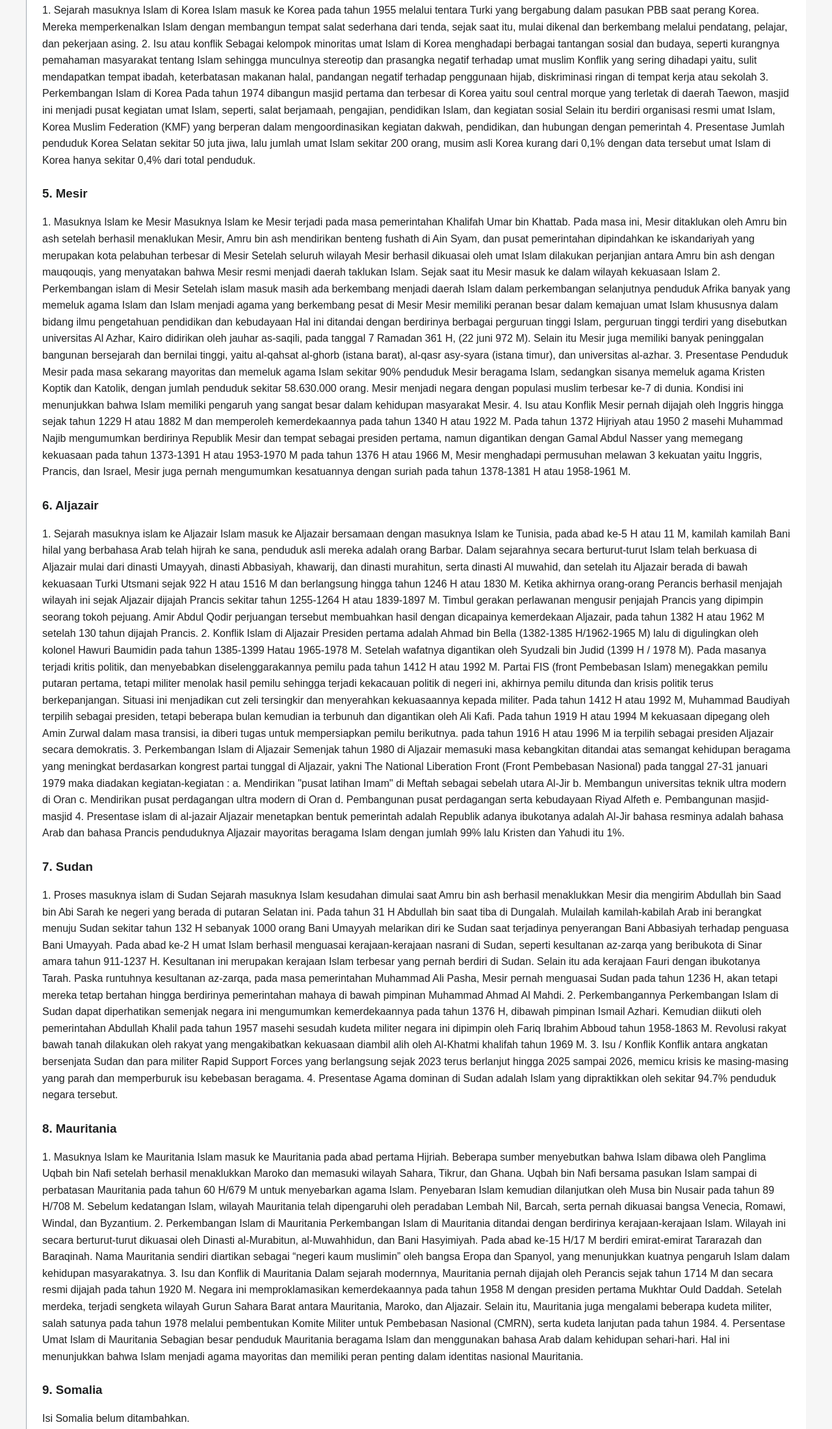
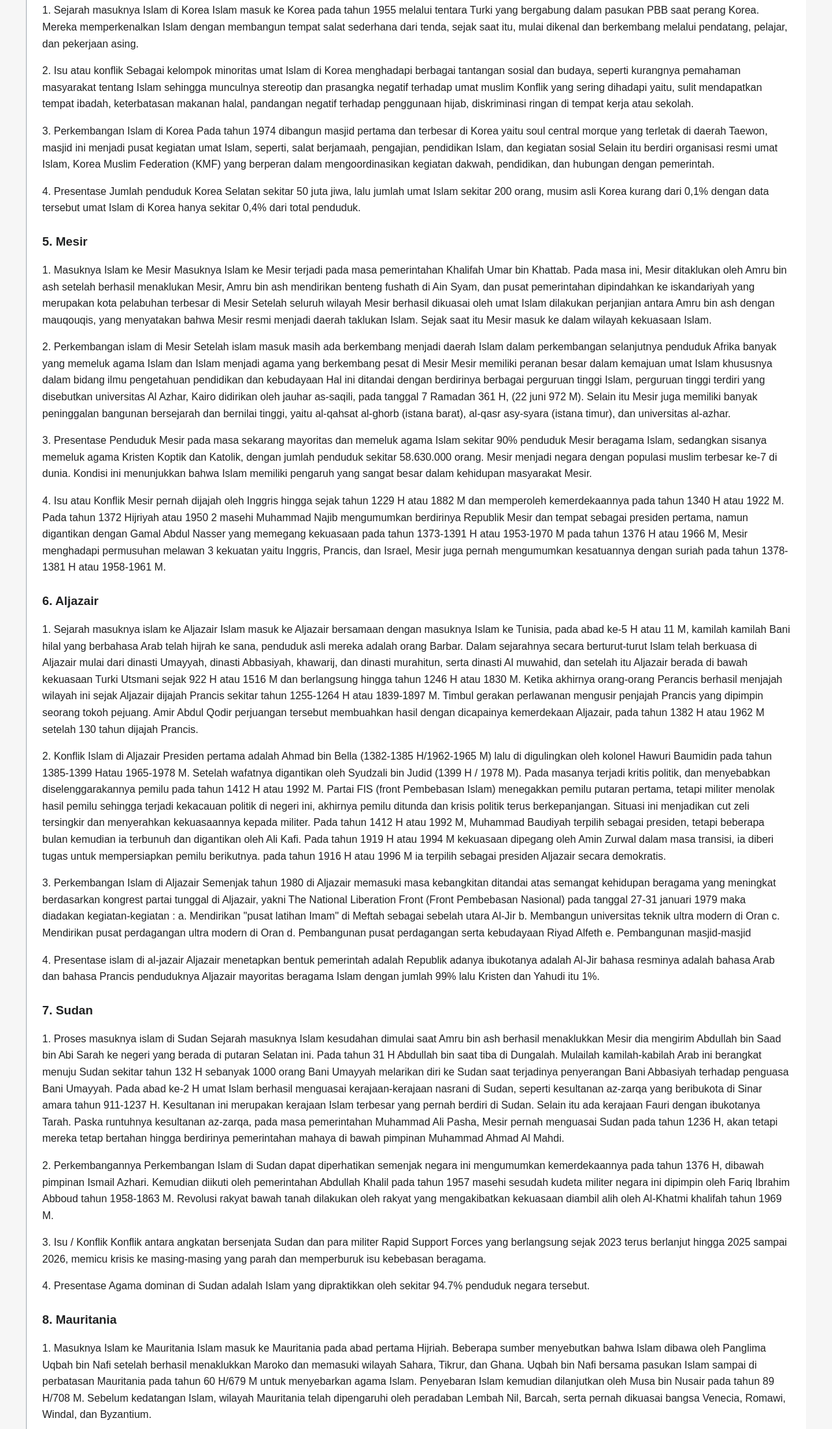
Before and after one commit to fakhriker/Pengetahuan, a plain HTML site: page ski.html in a window 1280 px wide. Shown: the part 1878-4077 px from the top of the page at 65% size. Drawn offline with Linux system fonts and the light colour scheme.

Commit message:
Update ski.html

```diff
--- a/ski.html
+++ b/ski.html
@@ -108,70 +108,70 @@ Buddhis 18.2%, Kristen 5.1%, Islam, 1.8% , kepercayaan 21.9%, Hindu <0.1%, Yahud
 
     <h3 id="korea">4. Korea</h3>
     <p>1. Sejarah masuknya Islam di Korea
-Islam masuk ke Korea pada tahun 1955 melalui tentara Turki yang bergabung dalam pasukan PBB saat perang Korea. Mereka memperkenalkan Islam dengan membangun tempat salat sederhana dari tenda, sejak saat itu, mulai dikenal dan berkembang melalui pendatang, pelajar, dan pekerjaan asing.
-2. Isu atau konflik
+Islam masuk ke Korea pada tahun 1955 melalui tentara Turki yang bergabung dalam pasukan PBB saat perang Korea. Mereka memperkenalkan Islam dengan membangun tempat salat sederhana dari tenda, sejak saat itu, mulai dikenal dan berkembang melalui pendatang, pelajar, dan pekerjaan asing.</p>
+<p>2. Isu atau konflik
 Sebagai kelompok minoritas umat Islam di Korea menghadapi berbagai tantangan sosial dan budaya, seperti kurangnya pemahaman masyarakat tentang Islam sehingga munculnya stereotip dan prasangka negatif terhadap umat muslim
-Konflik yang sering dihadapi yaitu, sulit mendapatkan tempat ibadah, keterbatasan makanan halal, pandangan negatif terhadap penggunaan hijab, diskriminasi ringan di tempat kerja atau sekolah
-3. Perkembangan Islam di Korea
+Konflik yang sering dihadapi yaitu, sulit mendapatkan tempat ibadah, keterbatasan makanan halal, pandangan negatif terhadap penggunaan hijab, diskriminasi ringan di tempat kerja atau sekolah.</p>
+<p>3. Perkembangan Islam di Korea
 Pada tahun 1974 dibangun masjid pertama dan terbesar di Korea yaitu soul central morque yang terletak di daerah Taewon, masjid ini menjadi pusat kegiatan umat Islam, seperti, salat berjamaah, pengajian, pendidikan Islam, dan kegiatan sosial
-Selain itu berdiri organisasi resmi umat Islam, Korea Muslim Federation (KMF) yang berperan dalam mengoordinasikan kegiatan dakwah, pendidikan, dan hubungan dengan pemerintah
-4. Presentase
+Selain itu berdiri organisasi resmi umat Islam, Korea Muslim Federation (KMF) yang berperan dalam mengoordinasikan kegiatan dakwah, pendidikan, dan hubungan dengan pemerintah.</p>
+<p>4. Presentase
 Jumlah penduduk Korea Selatan sekitar 50 juta jiwa, lalu jumlah umat Islam sekitar 200 orang, musim asli Korea kurang dari 0,1% dengan data tersebut umat Islam di Korea hanya sekitar 0,4% dari total penduduk.</p>
 
     <h3 id="mesir">5. Mesir</h3>
     <p>1. Masuknya Islam ke Mesir
 Masuknya Islam ke Mesir terjadi pada masa pemerintahan Khalifah Umar bin Khattab. Pada masa ini, Mesir ditaklukan oleh Amru bin ash setelah berhasil menaklukan Mesir, Amru bin ash mendirikan benteng fushath di Ain Syam, dan pusat pemerintahan dipindahkan ke iskandariyah yang merupakan kota pelabuhan terbesar di Mesir
-Setelah seluruh wilayah Mesir berhasil dikuasai oleh umat Islam dilakukan perjanjian antara Amru bin ash dengan mauqouqis, yang menyatakan bahwa Mesir resmi menjadi daerah taklukan Islam. Sejak saat itu Mesir masuk ke dalam wilayah kekuasaan Islam
-2. Perkembangan islam di Mesir
+Setelah seluruh wilayah Mesir berhasil dikuasai oleh umat Islam dilakukan perjanjian antara Amru bin ash dengan mauqouqis, yang menyatakan bahwa Mesir resmi menjadi daerah taklukan Islam. Sejak saat itu Mesir masuk ke dalam wilayah kekuasaan Islam.</p>
+<p>2. Perkembangan islam di Mesir
 Setelah islam masuk masih ada berkembang menjadi daerah Islam dalam perkembangan selanjutnya penduduk Afrika banyak yang memeluk agama Islam dan Islam menjadi agama yang berkembang pesat di Mesir
 Mesir memiliki peranan besar dalam kemajuan umat Islam khususnya dalam bidang ilmu pengetahuan pendidikan dan kebudayaan
 Hal ini ditandai dengan berdirinya berbagai perguruan tinggi Islam, perguruan tinggi terdiri yang disebutkan universitas Al Azhar, Kairo didirikan oleh jauhar as-saqili, pada tanggal 7 Ramadan 361 H, (22 juni 972 M).
-Selain itu Mesir juga memiliki banyak peninggalan bangunan bersejarah dan bernilai tinggi, yaitu al-qahsat al-ghorb (istana barat), al-qasr asy-syara (istana timur), dan universitas al-azhar.
-3. Presentase
-Penduduk Mesir pada masa sekarang mayoritas dan memeluk agama Islam sekitar 90% penduduk Mesir beragama Islam, sedangkan sisanya memeluk agama Kristen Koptik dan Katolik, dengan jumlah penduduk sekitar 58.630.000 orang. Mesir menjadi negara dengan populasi muslim terbesar ke-7 di dunia. Kondisi ini menunjukkan bahwa Islam memiliki pengaruh yang sangat besar dalam kehidupan masyarakat Mesir.
-4. Isu atau Konflik
+Selain itu Mesir juga memiliki banyak peninggalan bangunan bersejarah dan bernilai tinggi, yaitu al-qahsat al-ghorb (istana barat), al-qasr asy-syara (istana timur), dan universitas al-azhar.</p>
+<p>3. Presentase
+Penduduk Mesir pada masa sekarang mayoritas dan memeluk agama Islam sekitar 90% penduduk Mesir beragama Islam, sedangkan sisanya memeluk agama Kristen Koptik dan Katolik, dengan jumlah penduduk sekitar 58.630.000 orang. Mesir menjadi negara dengan populasi muslim terbesar ke-7 di dunia. Kondisi ini menunjukkan bahwa Islam memiliki pengaruh yang sangat besar dalam kehidupan masyarakat Mesir.</p>
+<p>4. Isu atau Konflik
 Mesir pernah dijajah oleh Inggris hingga sejak tahun 1229 H atau 1882 M dan memperoleh kemerdekaannya pada tahun 1340 H atau 1922 M. Pada tahun 1372 Hijriyah atau 1950 2 masehi Muhammad Najib mengumumkan berdirinya Republik Mesir dan tempat sebagai presiden pertama, namun digantikan dengan Gamal Abdul Nasser yang memegang kekuasaan pada tahun 1373-1391 H atau 1953-1970 M pada tahun 1376 H atau 1966 M, Mesir menghadapi permusuhan melawan 3 kekuatan yaitu Inggris, Prancis, dan Israel, Mesir juga pernah mengumumkan kesatuannya dengan suriah pada tahun 1378-1381 H atau 1958-1961 M.</p>
 
     <h3 id="aljazair">6. Aljazair</h3>
     <p>1. Sejarah masuknya islam ke Aljazair
 Islam masuk ke Aljazair bersamaan dengan masuknya Islam ke Tunisia, pada abad ke-5 H atau 11 M, kamilah kamilah Bani hilal yang berbahasa Arab telah hijrah ke sana, penduduk asli mereka adalah orang Barbar.
-Dalam sejarahnya secara berturut-turut Islam telah berkuasa di Aljazair mulai dari dinasti Umayyah, dinasti Abbasiyah, khawarij, dan dinasti murahitun, serta dinasti Al muwahid, dan setelah itu Aljazair berada di bawah kekuasaan Turki Utsmani sejak 922 H atau 1516 M dan berlangsung hingga tahun 1246 H atau 1830 M. Ketika akhirnya orang-orang Perancis berhasil menjajah wilayah ini sejak Aljazair dijajah Prancis sekitar tahun 1255-1264 H atau 1839-1897 M. Timbul gerakan perlawanan mengusir penjajah Prancis yang dipimpin seorang tokoh pejuang. Amir Abdul Qodir perjuangan tersebut membuahkan hasil dengan dicapainya kemerdekaan Aljazair, pada tahun 1382 H atau 1962 M setelah 130 tahun dijajah Prancis.
-2. Konflik Islam di Aljazair
+Dalam sejarahnya secara berturut-turut Islam telah berkuasa di Aljazair mulai dari dinasti Umayyah, dinasti Abbasiyah, khawarij, dan dinasti murahitun, serta dinasti Al muwahid, dan setelah itu Aljazair berada di bawah kekuasaan Turki Utsmani sejak 922 H atau 1516 M dan berlangsung hingga tahun 1246 H atau 1830 M. Ketika akhirnya orang-orang Perancis berhasil menjajah wilayah ini sejak Aljazair dijajah Prancis sekitar tahun 1255-1264 H atau 1839-1897 M. Timbul gerakan perlawanan mengusir penjajah Prancis yang dipimpin seorang tokoh pejuang. Amir Abdul Qodir perjuangan tersebut membuahkan hasil dengan dicapainya kemerdekaan Aljazair, pada tahun 1382 H atau 1962 M setelah 130 tahun dijajah Prancis.</p>
+<p>2. Konflik Islam di Aljazair
 Presiden pertama adalah Ahmad bin Bella (1382-1385 H/1962-1965 M) lalu di digulingkan oleh kolonel Hawuri Baumidin pada tahun 1385-1399 Hatau 1965-1978 M.
 Setelah wafatnya digantikan oleh Syudzali bin Judid (1399 H / 1978 M). Pada masanya terjadi kritis politik, dan menyebabkan diselenggarakannya pemilu pada tahun 1412 H atau 1992 M. Partai FIS (front Pembebasan Islam) menegakkan pemilu putaran pertama, tetapi militer menolak hasil pemilu sehingga terjadi kekacauan politik di negeri ini, akhirnya pemilu ditunda dan krisis politik terus berkepanjangan.
-Situasi ini menjadikan cut zeli tersingkir dan menyerahkan kekuasaannya kepada militer. Pada tahun 1412 H atau 1992 M, Muhammad Baudiyah terpilih sebagai presiden, tetapi beberapa bulan kemudian ia terbunuh dan digantikan oleh Ali Kafi. Pada tahun 1919 H atau 1994 M kekuasaan dipegang oleh Amin Zurwal dalam masa transisi, ia diberi tugas untuk mempersiapkan pemilu berikutnya. pada tahun 1916 H atau 1996 M ia terpilih sebagai presiden Aljazair secara demokratis.
-3. Perkembangan Islam di Aljazair
+Situasi ini menjadikan cut zeli tersingkir dan menyerahkan kekuasaannya kepada militer. Pada tahun 1412 H atau 1992 M, Muhammad Baudiyah terpilih sebagai presiden, tetapi beberapa bulan kemudian ia terbunuh dan digantikan oleh Ali Kafi. Pada tahun 1919 H atau 1994 M kekuasaan dipegang oleh Amin Zurwal dalam masa transisi, ia diberi tugas untuk mempersiapkan pemilu berikutnya. pada tahun 1916 H atau 1996 M ia terpilih sebagai presiden Aljazair secara demokratis.</p>
+<p>3. Perkembangan Islam di Aljazair
 Semenjak tahun 1980 di Aljazair memasuki masa kebangkitan ditandai atas semangat kehidupan beragama yang meningkat berdasarkan kongrest partai tunggal di Aljazair, yakni The National Liberation Front (Front Pembebasan Nasional) pada tanggal 27-31 januari 1979 maka diadakan kegiatan-kegiatan :
 a. Mendirikan "pusat latihan Imam" di Meftah sebagai sebelah utara Al-Jir
 b. Membangun universitas teknik ultra modern di Oran
 c. Mendirikan pusat perdagangan ultra modern di Oran
 d. Pembangunan pusat perdagangan serta kebudayaan Riyad Alfeth
-e. Pembangunan masjid-masjid
-4. Presentase islam di al-jazair
+e. Pembangunan masjid-masjid</p>
+<p>4. Presentase islam di al-jazair
 Aljazair menetapkan bentuk pemerintah adalah Republik adanya ibukotanya adalah Al-Jir bahasa resminya adalah bahasa Arab dan bahasa Prancis penduduknya Aljazair mayoritas beragama Islam dengan jumlah 99% lalu Kristen dan Yahudi itu 1%.</p>
 
     <h3 id="sudan">7. Sudan</h3>
     <p>1. Proses masuknya islam di Sudan
-Sejarah masuknya Islam kesudahan dimulai saat Amru bin ash berhasil menaklukkan Mesir dia mengirim Abdullah bin Saad bin Abi Sarah ke negeri yang berada di putaran Selatan ini. Pada tahun 31 H Abdullah bin saat tiba di Dungalah. Mulailah kamilah-kabilah Arab ini berangkat menuju Sudan sekitar tahun 132 H sebanyak 1000 orang Bani Umayyah melarikan diri ke Sudan saat terjadinya penyerangan Bani Abbasiyah terhadap penguasa Bani Umayyah. Pada abad ke-2 H umat Islam berhasil menguasai kerajaan-kerajaan nasrani di Sudan, seperti kesultanan az-zarqa yang beribukota di Sinar amara tahun 911-1237 H. Kesultanan ini merupakan kerajaan Islam terbesar yang pernah berdiri di Sudan. Selain itu ada kerajaan Fauri dengan ibukotanya Tarah. Paska runtuhnya kesultanan az-zarqa, pada masa pemerintahan Muhammad Ali Pasha, Mesir pernah menguasai Sudan pada tahun 1236 H, akan tetapi mereka tetap bertahan hingga berdirinya pemerintahan mahaya di bawah pimpinan Muhammad Ahmad Al Mahdi.
-2. Perkembangannya
-Perkembangan Islam di Sudan dapat diperhatikan semenjak negara ini mengumumkan kemerdekaannya pada tahun 1376 H, dibawah pimpinan Ismail Azhari. Kemudian diikuti oleh pemerintahan Abdullah Khalil pada tahun 1957 masehi sesudah kudeta militer negara ini dipimpin oleh Fariq Ibrahim Abboud tahun 1958-1863 M. Revolusi rakyat bawah tanah dilakukan oleh rakyat yang mengakibatkan kekuasaan diambil alih oleh Al-Khatmi khalifah tahun 1969 M.
-3. Isu / Konflik
-Konflik antara angkatan bersenjata Sudan dan para militer Rapid Support Forces yang berlangsung sejak 2023 terus berlanjut hingga 2025 sampai 2026, memicu krisis ke masing-masing yang parah dan memperburuk isu kebebasan beragama.
-4. Presentase
+Sejarah masuknya Islam kesudahan dimulai saat Amru bin ash berhasil menaklukkan Mesir dia mengirim Abdullah bin Saad bin Abi Sarah ke negeri yang berada di putaran Selatan ini. Pada tahun 31 H Abdullah bin saat tiba di Dungalah. Mulailah kamilah-kabilah Arab ini berangkat menuju Sudan sekitar tahun 132 H sebanyak 1000 orang Bani Umayyah melarikan diri ke Sudan saat terjadinya penyerangan Bani Abbasiyah terhadap penguasa Bani Umayyah. Pada abad ke-2 H umat Islam berhasil menguasai kerajaan-kerajaan nasrani di Sudan, seperti kesultanan az-zarqa yang beribukota di Sinar amara tahun 911-1237 H. Kesultanan ini merupakan kerajaan Islam terbesar yang pernah berdiri di Sudan. Selain itu ada kerajaan Fauri dengan ibukotanya Tarah. Paska runtuhnya kesultanan az-zarqa, pada masa pemerintahan Muhammad Ali Pasha, Mesir pernah menguasai Sudan pada tahun 1236 H, akan tetapi mereka tetap bertahan hingga berdirinya pemerintahan mahaya di bawah pimpinan Muhammad Ahmad Al Mahdi.</p>
+<p>2. Perkembangannya
+Perkembangan Islam di Sudan dapat diperhatikan semenjak negara ini mengumumkan kemerdekaannya pada tahun 1376 H, dibawah pimpinan Ismail Azhari. Kemudian diikuti oleh pemerintahan Abdullah Khalil pada tahun 1957 masehi sesudah kudeta militer negara ini dipimpin oleh Fariq Ibrahim Abboud tahun 1958-1863 M. Revolusi rakyat bawah tanah dilakukan oleh rakyat yang mengakibatkan kekuasaan diambil alih oleh Al-Khatmi khalifah tahun 1969 M.</p>
+<p>3. Isu / Konflik
+Konflik antara angkatan bersenjata Sudan dan para militer Rapid Support Forces yang berlangsung sejak 2023 terus berlanjut hingga 2025 sampai 2026, memicu krisis ke masing-masing yang parah dan memperburuk isu kebebasan beragama.</p>
+<p>4. Presentase
 Agama dominan di Sudan adalah Islam yang dipraktikkan oleh sekitar 94.7% penduduk negara tersebut.</p>
 
     <h3 id="mauritania">8. Mauritania</h3>
     <p>1. Masuknya Islam ke Mauritania
 
-Islam masuk ke Mauritania pada abad pertama Hijriah. Beberapa sumber menyebutkan bahwa Islam dibawa oleh Panglima Uqbah bin Nafi setelah berhasil menaklukkan Maroko dan memasuki wilayah Sahara, Tikrur, dan Ghana. Uqbah bin Nafi bersama pasukan Islam sampai di perbatasan Mauritania pada tahun 60 H/679 M untuk menyebarkan agama Islam. Penyebaran Islam kemudian dilanjutkan oleh Musa bin Nusair pada tahun 89 H/708 M. Sebelum kedatangan Islam, wilayah Mauritania telah dipengaruhi oleh peradaban Lembah Nil, Barcah, serta pernah dikuasai bangsa Venecia, Romawi, Windal, dan Byzantium.
+Islam masuk ke Mauritania pada abad pertama Hijriah. Beberapa sumber menyebutkan bahwa Islam dibawa oleh Panglima Uqbah bin Nafi setelah berhasil menaklukkan Maroko dan memasuki wilayah Sahara, Tikrur, dan Ghana. Uqbah bin Nafi bersama pasukan Islam sampai di perbatasan Mauritania pada tahun 60 H/679 M untuk menyebarkan agama Islam. Penyebaran Islam kemudian dilanjutkan oleh Musa bin Nusair pada tahun 89 H/708 M. Sebelum kedatangan Islam, wilayah Mauritania telah dipengaruhi oleh peradaban Lembah Nil, Barcah, serta pernah dikuasai bangsa Venecia, Romawi, Windal, dan Byzantium.</p>
 
-2. Perkembangan Islam di Mauritania
-Perkembangan Islam di Mauritania ditandai dengan berdirinya kerajaan-kerajaan Islam. Wilayah ini secara berturut-turut dikuasai oleh Dinasti al-Murabitun, al-Muwahhidun, dan Bani Hasyimiyah. Pada abad ke-15 H/17 M berdiri emirat-emirat Tararazah dan Baraqinah. Nama Mauritania sendiri diartikan sebagai “negeri kaum muslimin” oleh bangsa Eropa dan Spanyol, yang menunjukkan kuatnya pengaruh Islam dalam kehidupan masyarakatnya.
+<p>2. Perkembangan Islam di Mauritania
+Perkembangan Islam di Mauritania ditandai dengan berdirinya kerajaan-kerajaan Islam. Wilayah ini secara berturut-turut dikuasai oleh Dinasti al-Murabitun, al-Muwahhidun, dan Bani Hasyimiyah. Pada abad ke-15 H/17 M berdiri emirat-emirat Tararazah dan Baraqinah. Nama Mauritania sendiri diartikan sebagai “negeri kaum muslimin” oleh bangsa Eropa dan Spanyol, yang menunjukkan kuatnya pengaruh Islam dalam kehidupan masyarakatnya.</p>
 
-3. Isu dan Konflik di Mauritania
-Dalam sejarah modernnya, Mauritania pernah dijajah oleh Perancis sejak tahun 1714 M dan secara resmi dijajah pada tahun 1920 M. Negara ini memproklamasikan kemerdekaannya pada tahun 1958 M dengan presiden pertama Mukhtar Ould Daddah. Setelah merdeka, terjadi sengketa wilayah Gurun Sahara Barat antara Mauritania, Maroko, dan Aljazair. Selain itu, Mauritania juga mengalami beberapa kudeta militer, salah satunya pada tahun 1978 melalui pembentukan Komite Militer untuk Pembebasan Nasional (CMRN), serta kudeta lanjutan pada tahun 1984.
+<p>3. Isu dan Konflik di Mauritania
+Dalam sejarah modernnya, Mauritania pernah dijajah oleh Perancis sejak tahun 1714 M dan secara resmi dijajah pada tahun 1920 M. Negara ini memproklamasikan kemerdekaannya pada tahun 1958 M dengan presiden pertama Mukhtar Ould Daddah. Setelah merdeka, terjadi sengketa wilayah Gurun Sahara Barat antara Mauritania, Maroko, dan Aljazair. Selain itu, Mauritania juga mengalami beberapa kudeta militer, salah satunya pada tahun 1978 melalui pembentukan Komite Militer untuk Pembebasan Nasional (CMRN), serta kudeta lanjutan pada tahun 1984.</p>
 
-4. Persentase Umat Islam di Mauritania
+<p>4. Persentase Umat Islam di Mauritania
 Sebagian besar penduduk Mauritania beragama Islam dan menggunakan bahasa Arab dalam kehidupan sehari-hari. Hal ini menunjukkan bahwa Islam menjadi agama mayoritas dan memiliki peran penting dalam identitas nasional Mauritania.</p>
 
     <h3 id="somalia">9. Somalia</h3>
```
